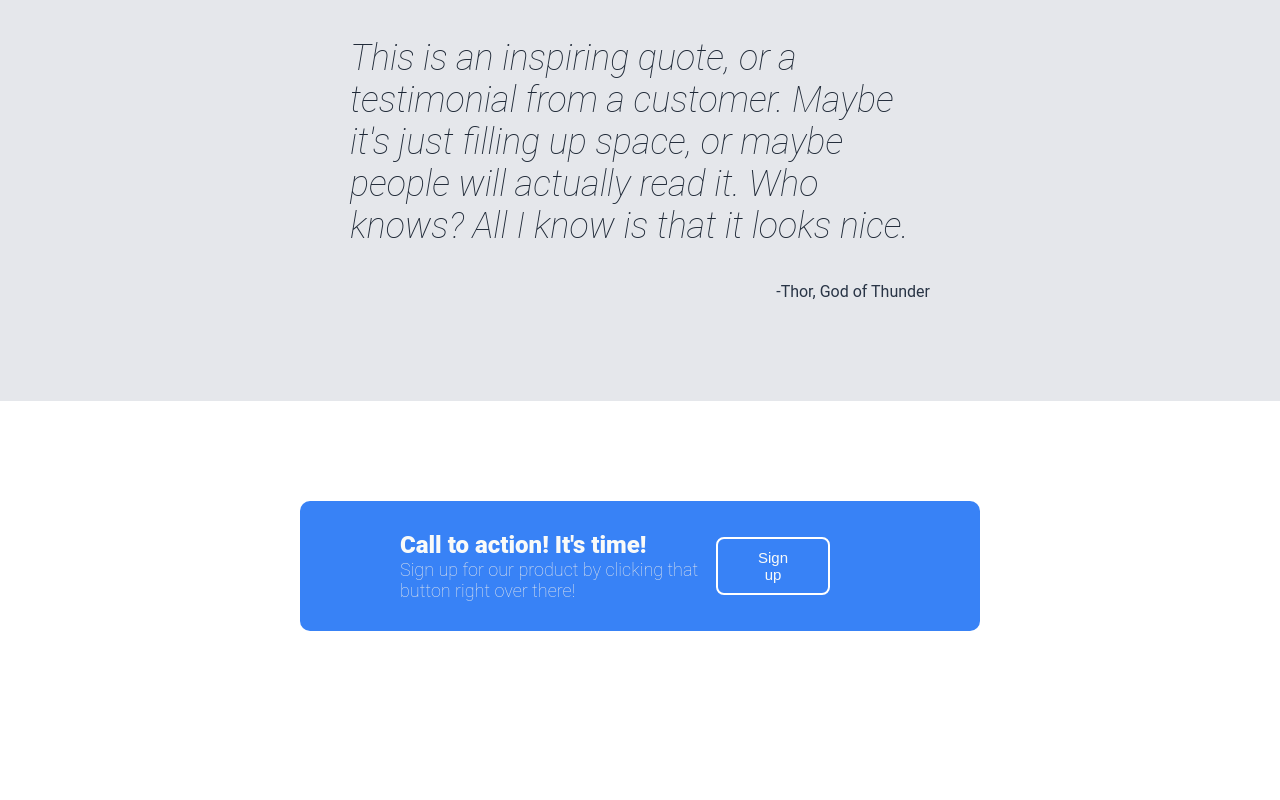
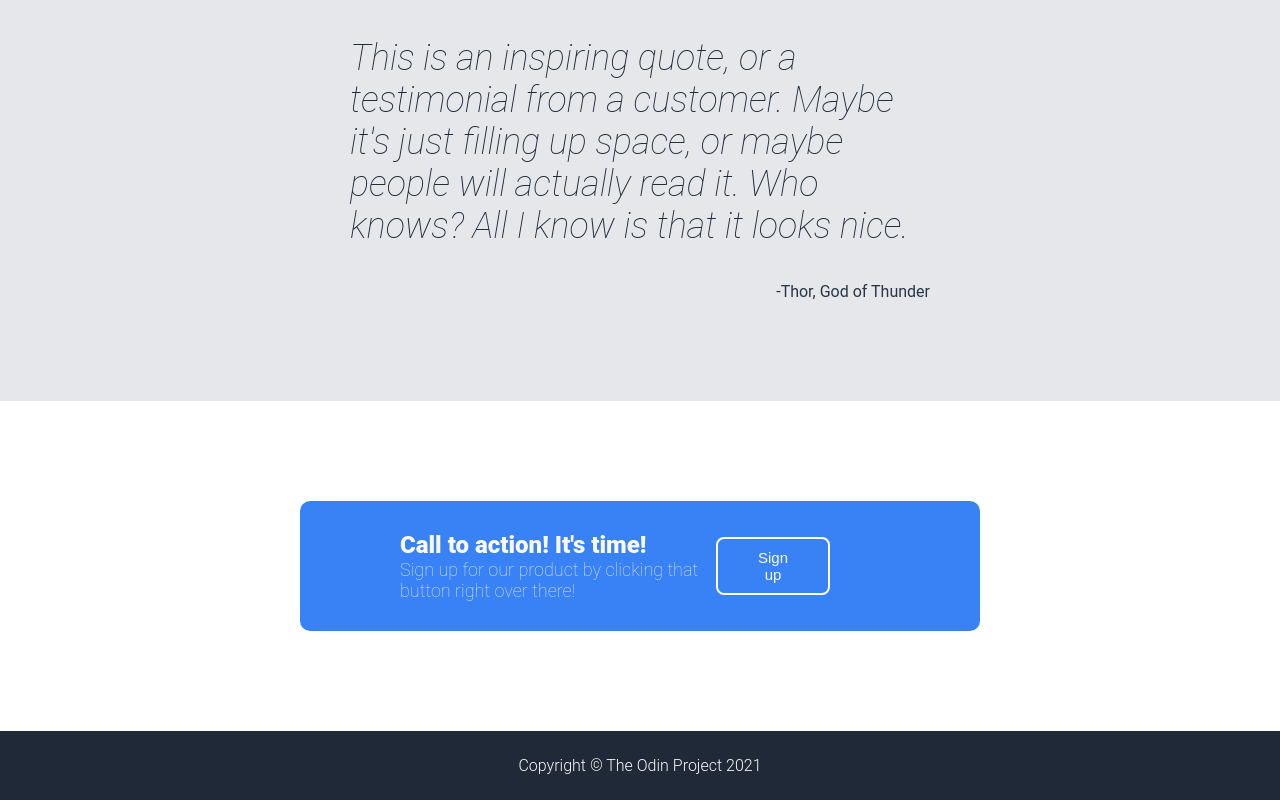
Before and after one commit to JoaoRamoss/landing-page-odin, a plain HTML site: page index.html in a window 1280 px wide. Shown: the part 1039-1839 px from the top of the page. Before the commit the page ends 1770 px from the top, so only its background shows below. Drawn offline with Linux system fonts and the light colour scheme.

Commit message:
Added a footer

```diff
--- a/index.html
+++ b/index.html
@@ -56,5 +56,8 @@
         </div>
         <span><button>Sign up</button></span>
     </div>
+    <div class="footer">
+        <div class="copy">Copyright © The Odin Project 2021</div>
+    </div>
 </body>
 </html>
--- a/style.css
+++ b/style.css
@@ -194,3 +194,17 @@ ul.headerLink{
     border-radius: 8px;
     margin-right: 50px;
 }
+
+.footer {
+    display: flex;
+    justify-content: center;
+    align-items: center;
+    flex: 1;
+    background-color: #1F2937;
+    padding: 25px;
+}
+
+.copy {
+    color: #F9FAF8;
+    font-weight: 300;
+}
```
